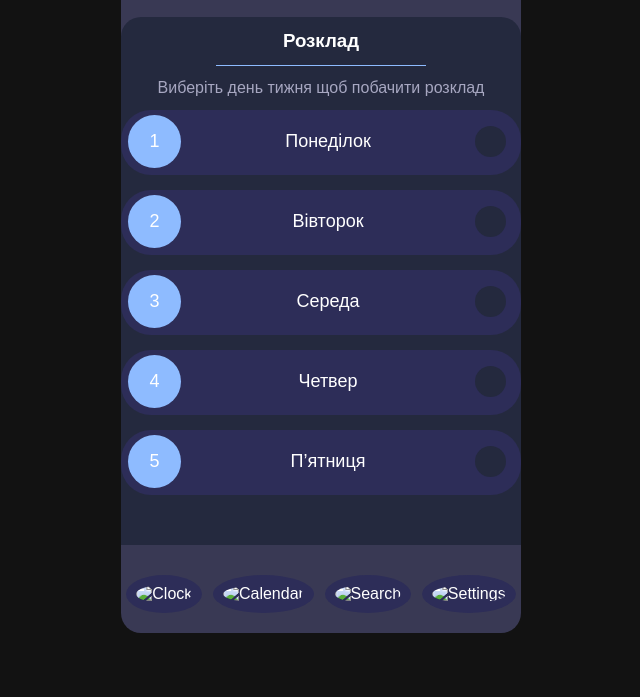
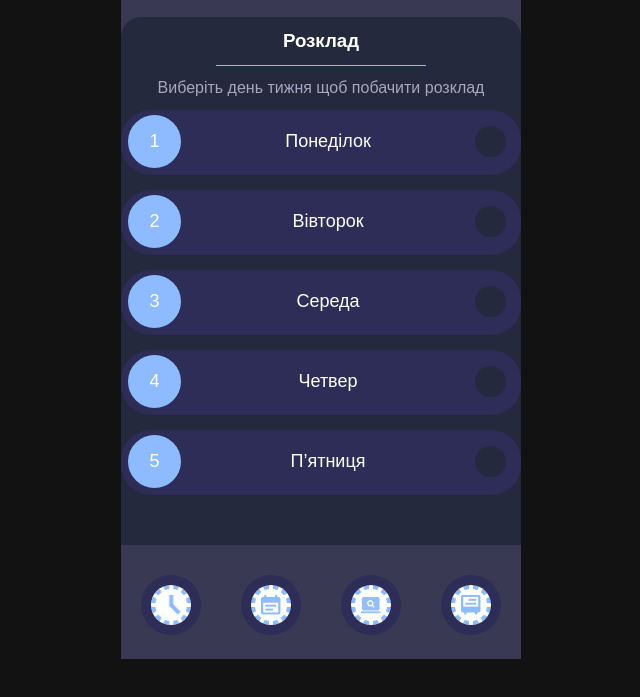
Before and after one commit to MaratFront/collage-bot, a website: page index.html in a window 1280 px wide. Shown: the part 91-788 px from the top of the page, without its empty margins (319-959 px from the left). Drawn offline with Linux system fonts and the light colour scheme.

Commit message:
collage-page

```diff
--- a/WebSite/site.scss
+++ b/WebSite/site.scss
@@ -16,7 +16,6 @@ select {
   margin: 0 auto;
   padding: 20px 0 20px 0;
   background-color: #393954;
-  border-radius: 20px;
 }
 
 .header {
--- a/index.html
+++ b/index.html
@@ -52,16 +52,16 @@
 
       <div class="nav-icons">
         <div class="nav-icon">
-          <img src="Icon/Clock-Active.jpg" alt="Clock" />
+          <img src="WebSite/Icon/Clock-Active.jpg" alt="Clock" />
         </div>
         <div class="nav-icon">
-          <img src="Icon/Calendar-Active.jpg" alt="Calendar" />
+          <img src="WebSite/Icon/Calendar-Active.jpg" alt="Calendar" />
         </div>
         <div class="nav-icon">
-          <img src="Icon/Search-Active.jpg" alt="Search" />
+          <img src="WebSite/Icon/Search-Active.jpg" alt="Search" />
         </div>
         <div class="nav-icon">
-          <img src="Icon/Settings-Active.jpg" alt="Settings" />
+          <img src="WebSite/Icon/Settings-Active.jpg" alt="Settings" />
         </div>
       </div>
     </div>
```
Also changed, not shown: WebSite/site.css, 1 other file.
